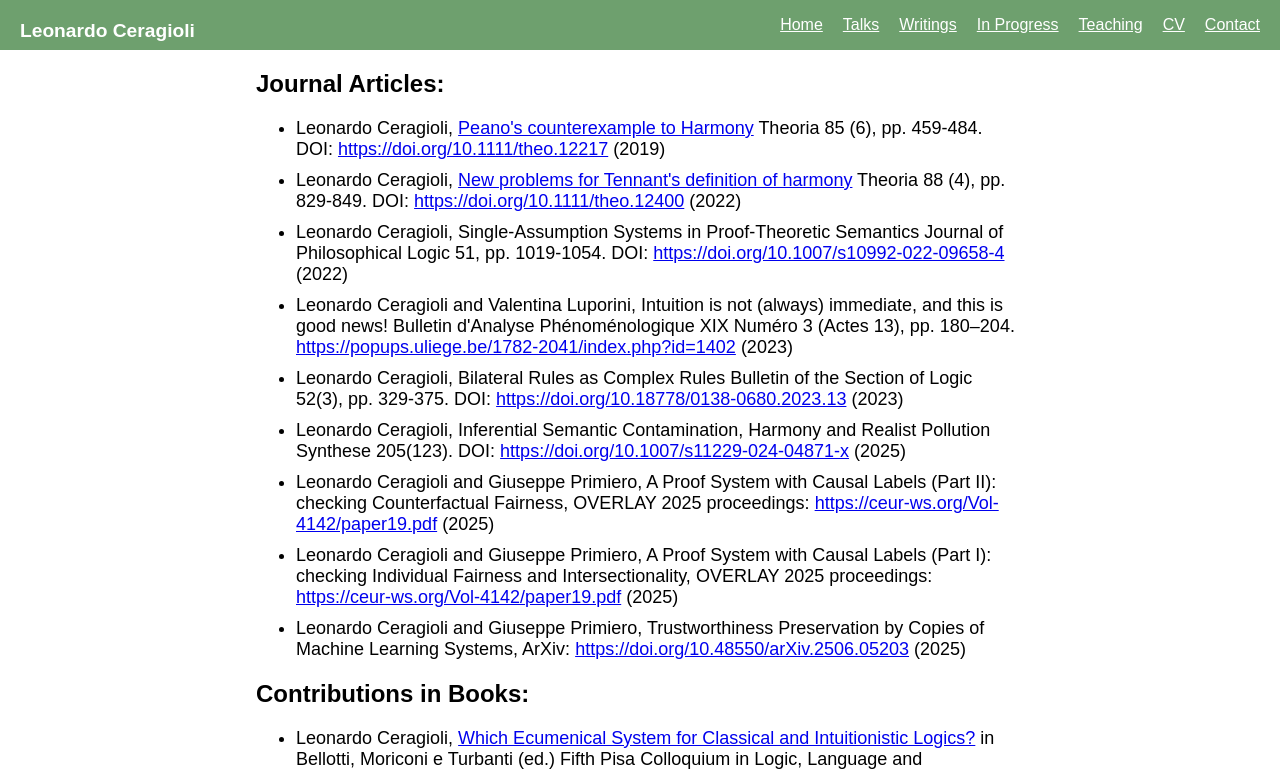
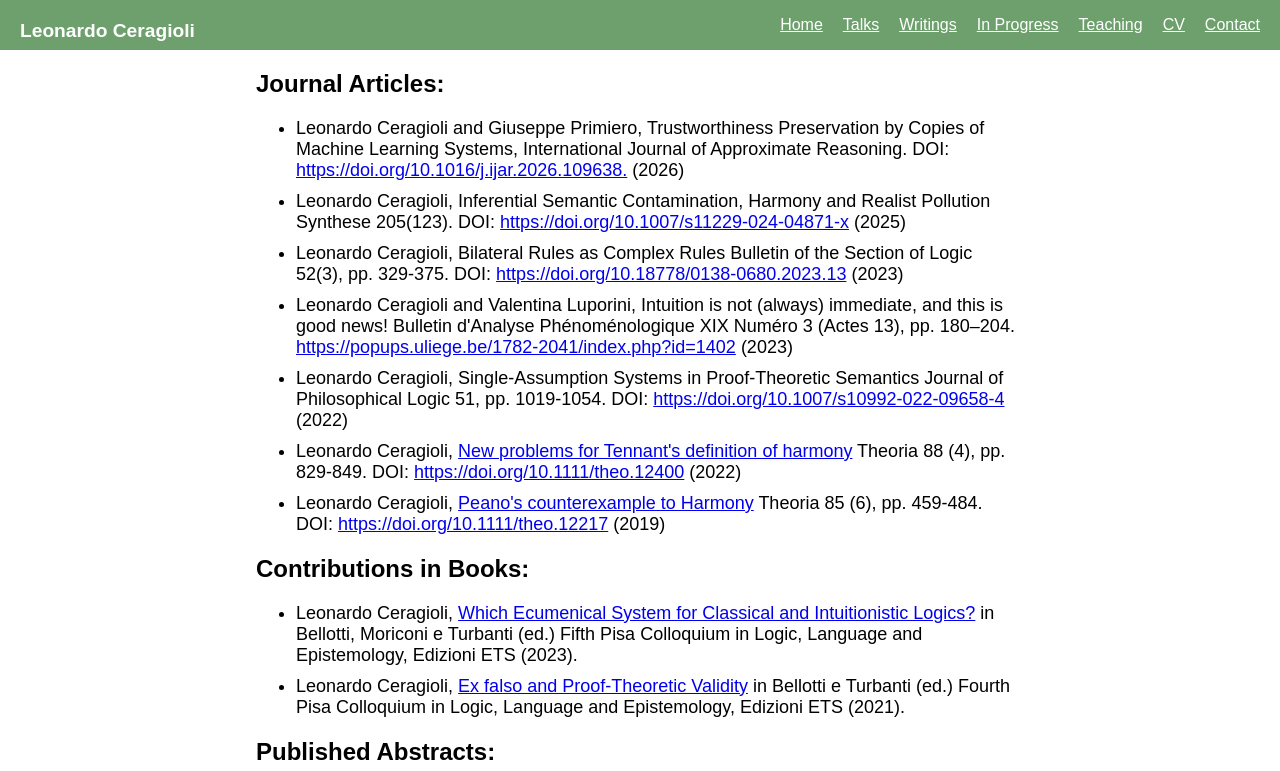
Before and after one commit to LeonardoCera/LeonardoCera.github.io, a SvelteKit app: page /writings in a window 1280 px wide. Shown: the top 771 px of the page. Built offline with nearby package versions, Linux system fonts and the light colour scheme.

Commit message:
Riordino

```diff
--- a/src/routes/writings/+page.svelte
+++ b/src/routes/writings/+page.svelte
@@ -8,16 +8,13 @@
 <div class="container">
     <h2>Journal Articles:</h2>
     <ul>
+        <li style="font-size: 18px"> Leonardo Ceragioli and Giuseppe Primiero, Trustworthiness Preservation by Copies of Machine Learning Systems, International Journal of Approximate Reasoning. DOI: <a href=" https://doi.org/10.1016/j.ijar.2026.109638. "> https://doi.org/10.1016/j.ijar.2026.109638. </a> (2026) </li>
+        <li style="font-size: 18px"> Leonardo Ceragioli, Inferential Semantic Contamination, Harmony and Realist Pollution Synthese 205(123). DOI: <a href=" https://doi.org/10.1007/s11229-024-04871-x"> https://doi.org/10.1007/s11229-024-04871-x </a> (2025) </li>
+        <li style="font-size: 18px"> Leonardo Ceragioli, Bilateral Rules as Complex Rules Bulletin of the Section of Logic 52(3), pp. 329-375. DOI: <a href=" https://doi.org/10.18778/0138-0680.2023.13"> https://doi.org/10.18778/0138-0680.2023.13 </a> (2023) </li>
+        <li style="font-size: 18px"> Leonardo Ceragioli and Valentina Luporini, Intuition is not (always) immediate, and this is good news! Bulletin d'Analyse Phénoménologique XIX Numéro 3 (Actes 13), pp. 180–204. <a href="https://popups.uliege.be/1782-2041/index.php?id=1402&quot;"> https://popups.uliege.be/1782-2041/index.php?id=1402 </a> (2023) </li>
+        <li style="font-size: 18px"> Leonardo Ceragioli, Single-Assumption Systems in Proof-Theoretic Semantics Journal of Philosophical Logic 51, pp. 1019-1054. DOI: <a href="https://doi.org/10.1007/s10992-022-09658-4"> https://doi.org/10.1007/s10992-022-09658-4 </a> (2022) </li>
+        <li style="font-size: 18px"> Leonardo Ceragioli, <a href={Tennant}> New problems for Tennant's definition of harmony </a> Theoria 88 (4), pp. 829-849. DOI: <a href="https://doi.org/10.1111/theo.12400"> https://doi.org/10.1111/theo.12400 </a> (2022) </li>
         <li style="font-size: 18px"> Leonardo Ceragioli, <a href={Peano}> Peano's counterexample to Harmony </a> Theoria 85 (6), pp. 459-484. DOI: <a href="https://doi.org/10.1111/theo.12217"> https://doi.org/10.1111/theo.12217 </a> (2019) </li>
-
-        <li style="font-size: 18px"> Leonardo Ceragioli, <a href={Tennant}> New problems for Tennant's definition of harmony </a> Theoria 88 (4), pp. 829-849. DOI: <a href="https://doi.org/10.1111/theo.12400"> https://doi.org/10.1111/theo.12400 </a> (2022) </li>
-        <li style="font-size: 18px"> Leonardo Ceragioli, Single-Assumption Systems in Proof-Theoretic Semantics Journal of Philosophical Logic 51, pp. 1019-1054. DOI: <a href="https://doi.org/10.1007/s10992-022-09658-4"> https://doi.org/10.1007/s10992-022-09658-4 </a> (2022) </li>
-        <li style="font-size: 18px"> Leonardo Ceragioli and Valentina Luporini, Intuition is not (always) immediate, and this is good news! Bulletin d'Analyse Phénoménologique XIX Numéro 3 (Actes 13), pp. 180–204. <a href="https://popups.uliege.be/1782-2041/index.php?id=1402&quot;"> https://popups.uliege.be/1782-2041/index.php?id=1402 </a> (2023) </li>
-        <li style="font-size: 18px"> Leonardo Ceragioli, Bilateral Rules as Complex Rules Bulletin of the Section of Logic 52(3), pp. 329-375. DOI: <a href=" https://doi.org/10.18778/0138-0680.2023.13"> https://doi.org/10.18778/0138-0680.2023.13 </a> (2023) </li>
-        <li style="font-size: 18px"> Leonardo Ceragioli, Inferential Semantic Contamination, Harmony and Realist Pollution Synthese 205(123). DOI: <a href=" https://doi.org/10.1007/s11229-024-04871-x"> https://doi.org/10.1007/s11229-024-04871-x </a> (2025) </li>
-        <li style="font-size: 18px"> Leonardo Ceragioli and Giuseppe Primiero, A Proof System with Causal Labels (Part II): checking Counterfactual Fairness, OVERLAY 2025 proceedings: <a href=" https://ceur-ws.org/Vol-4142/paper19.pdf "> https://ceur-ws.org/Vol-4142/paper19.pdf </a> (2025) </li>
-        <li style="font-size: 18px"> Leonardo Ceragioli and Giuseppe Primiero, A Proof System with Causal Labels (Part I): checking Individual Fairness and Intersectionality, OVERLAY 2025 proceedings: <a href=" https://ceur-ws.org/Vol-4142/paper19.pdf "> https://ceur-ws.org/Vol-4142/paper19.pdf </a> (2025) </li>
-        <li style="font-size: 18px"> Leonardo Ceragioli and Giuseppe Primiero, Trustworthiness Preservation by Copies of Machine Learning Systems, ArXiv: <a href=" https://doi.org/10.48550/arXiv.2506.05203 "> https://doi.org/10.48550/arXiv.2506.05203 </a> (2025) </li>
     </ul>
     <h2>Contributions in Books:</h2>
     <ul>
@@ -26,7 +23,8 @@
     </ul>
     <h2>Published Abstracts:</h2>
     <ul>
-
+    <li style="font-size: 18px"> Leonardo Ceragioli and Giuseppe Primiero, A Proof System with Causal Labels (Part II): checking Counterfactual Fairness, OVERLAY 2025 proceedings: <a href=" https://ceur-ws.org/Vol-4142/paper19.pdf "> https://ceur-ws.org/Vol-4142/paper19.pdf </a> (2025) </li>
+    <li style="font-size: 18px"> Leonardo Ceragioli and Giuseppe Primiero, A Proof System with Causal Labels (Part I): checking Individual Fairness and Intersectionality, OVERLAY 2025 proceedings: <a href=" https://ceur-ws.org/Vol-4142/paper19.pdf "> https://ceur-ws.org/Vol-4142/paper19.pdf </a> (2025) </li>
     <li style="font-size: 18px"> Leonardo Ceragioli, Proof-Theoretic Semantics and Anti-Exceptionalism, abstract in the Book
 of abstract of the Workshop Realism and anti-realism. Paradigms and research programmes in logic and the philosophy of mathematics, held at the Carl Friedrich von Weizsäcker Center of the University of Tübingen on April 28th-29th 2025, pp. 32–35.: <a href=" http://dx.doi.org/10.15496/publikation-108520 "> http://dx.doi.org/10.15496/publikation-108520 </a> (2025) </li>
 
```
